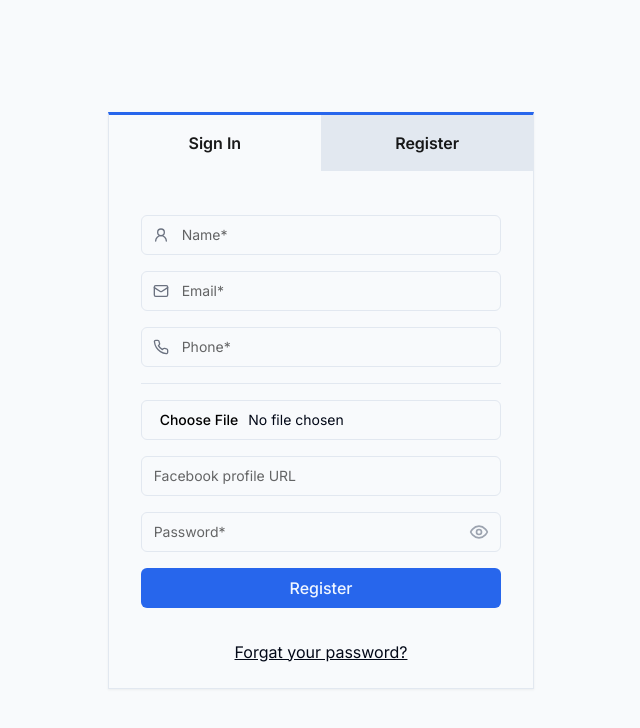
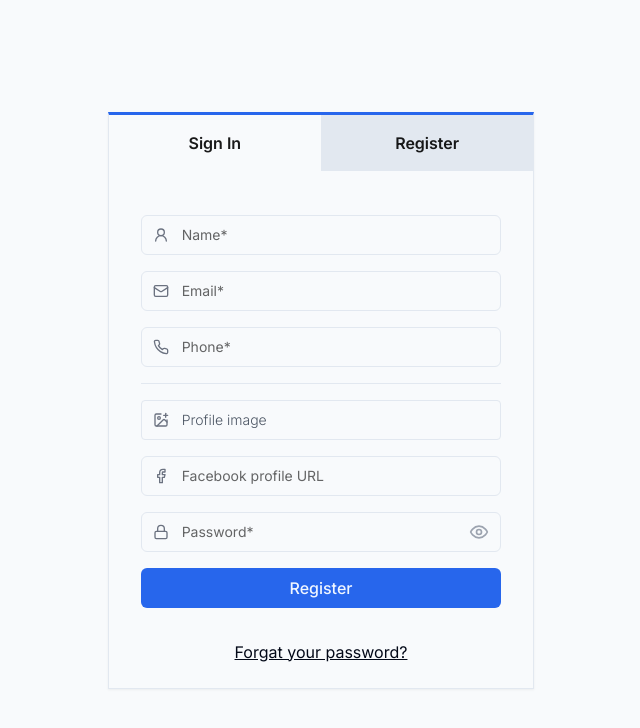
Before and after one commit to pm-rahman/Store-Management, a Next.js app: page /register in a window 1280 px wide. Shown: the top 728 px of the page, without its empty margins (319-959 px from the left). Built offline with nearby package versions, Linux system fonts and the light colour scheme.

Commit message:
refactor: sigin up from

```diff
--- a/src/app/(authentication)/register/component/SignupForm.js
+++ b/src/app/(authentication)/register/component/SignupForm.js
@@ -4,8 +4,10 @@ import SubmitButton from "@/components/SubmitButton";
 import TextInput from "@/components/TextInput";
 import { Form } from "@/components/ui/form";
 import { Separator } from "@/components/ui/separator";
+import UploadImage from "@/components/UploadImage";
 import { zodResolver } from "@hookform/resolvers/zod";
-import { Mail, Phone, UserRound } from "lucide-react";
+import { Facebook, Lock, Mail, Phone, UserRound } from "lucide-react";
+import React from "react";
 import { useForm } from "react-hook-form";
 import { z } from "zod";
 
@@ -18,6 +20,7 @@ const formSchema = z.object({
   password: z.string().min(6, "Min 6 length required!"),
 });
 export default function SignupForm() {
+  const [image, setImage] = React.useState({});
   const form = useForm({
     resolver: zodResolver(formSchema),
     defaultValues: {
@@ -66,23 +69,25 @@ export default function SignupForm() {
         />
         <Separator />
 
-        {/* Profile picture */}
-        <TextInput
-          form={form}
-          name="image"
-          placeholder="Profile picture"
-          type="file"
-        />
+        {/* Profile Picture */}
+        <UploadImage image={image} label="Profile image" setImage={setImage} />
+
         {/* Facebook profile url */}
         <TextInput
           form={form}
           name="facebook"
           placeholder="Facebook profile URL"
           type="url"
+          icon={<Facebook className="size-[16px] stroke-gray-500 fill-none " />}
         />
 
         {/* Password field */}
-        <PasswordInput name="password" form={form} placeholder="Password*" />
+        <PasswordInput
+          name="password"
+          form={form}
+          placeholder="Password*"
+          icon={<Lock className="size-[16px] stroke-gray-500" />}
+        />
 
         {/* Submit button */}
         <SubmitButton form={form} btnTitle="Register" />
--- a/src/app/(authentication)/sign-in/component/SigninForm.js
+++ b/src/app/(authentication)/sign-in/component/SigninForm.js
@@ -4,6 +4,7 @@ import SubmitButton from "@/components/SubmitButton";
 import TextInput from "@/components/TextInput";
 import { Form } from "@/components/ui/form";
 import { zodResolver } from "@hookform/resolvers/zod";
+import { Lock, UserRound } from "lucide-react";
 import React from "react";
 import { useForm } from "react-hook-form";
 import { z } from "zod";
@@ -32,12 +33,18 @@ export default function SigninForm() {
         className="space-y-4 p-8 mt-2"
       >
         {/* Text input */}
-        <TextInput form={form} name="name" placeholder="Enter name" />
+        <TextInput
+          form={form}
+          name="name"
+          placeholder="Enter name"
+          icon={<UserRound className="size-[16px] stroke-gray-500" />}
+        />
         {/* Password field */}
         <PasswordInput
           name="password"
           form={form}
           placeholder="Enter password"
+          icon={<Lock className="size-[16px] stroke-gray-500" />}
         />
         {/* Submit button */}
         <SubmitButton form={form} btnTitle="Sign In" />
--- a/src/components/PasswordInput.js
+++ b/src/components/PasswordInput.js
@@ -11,6 +11,7 @@ export default function PasswordInput({
   type,
   placeholder,
   className,
+  icon,
 }) {
   const [isShowPassword, setIsShowPassword] = React.useState(false);
   return (
@@ -18,7 +19,8 @@ export default function PasswordInput({
       control={form.control}
       name={name || "password"}
       render={({ field }) => (
-        <FormItem className="flex-1 space-y-1">
+        <FormItem className="flex-1 space-y-1 relative">
+          {icon && <span className="absolute top-3 left-3">{icon}</span>}
           <FormControl>
             <div className="flex-1 relative">
               <Input
@@ -27,6 +29,7 @@ export default function PasswordInput({
                 className={cn(
                   "bg-transparent placeholder:text-muted-foreground focus:shadow-sm ring-offset-0 text-[14px] focus-visible:ring-0 focus-visible:ring-transparent focus-visible:ring-offset-0",
                   className,
+                  icon && "pl-10",
                   form.formState.errors[name || "password"] &&
                     "border-destructive text-destructive"
                 )}
--- /dev/null
+++ b/src/components/UploadImage.js
@@ -0,0 +1,67 @@
+import { ImagePlus, Loader } from "lucide-react";
+import { Input } from "./ui/input";
+import { Label } from "./ui/label";
+import React from "react";
+import { useToast } from "./ui/use-toast";
+
+export default function UploadImage({ label, image, setImage }) {
+  const toast = useToast();
+  console.log("image:", image);
+  const [isLoading, setIsLoading] = React.useState(false);
+  const onChange = (e) => {
+    setIsLoading(true);
+    try {
+      const file = e.target.files[0];
+      if (file) {
+        const reader = new FileReader();
+        reader.onloadend = () => {
+          setImage({ name: file.name, url: reader.result });
+        };
+        reader.readAsDataURL(file);
+      }
+    } catch (error) {
+      console.log("error from uploading error:", error);
+      toast({
+        description: "Something went wrong!",
+      });
+    }
+    setIsLoading(false);
+  };
+  return (
+    <div className="relative h-10">
+      {!isLoading ? (
+        <ImagePlus className="absolute top-3 left-3 size-[16px] stroke-gray-500" />
+      ) : (
+        <Loader className="animate-spin absolute top-3 left-3 size-[16px] stroke-gray-500" />
+      )}
+      <div className="pl-10 cursor-pointer h-10 flex items-center rounded border">
+        {!isLoading ? (
+          !image?.url ? (
+            <Label
+              className="font-light text-gray-600 inline-block w-full"
+              htmlFor="image-upload"
+            >
+              {label || "Upload Image"}
+            </Label>
+          ) : (
+            <Label htmlFor='image-upload' className=" text-gray-800 inline-block w-full">
+              {image?.name}
+            </Label>
+          )
+        ) : (
+          <div className="flex items-center gap-1 font-light text-300 text-[14px]">
+            Uploading...
+          </div>
+        )}
+      </div>
+      <Input
+        type="file"
+        id="image-upload"
+        onChange={onChange}
+        className={
+          "hidden bg-transparent placeholder:text-muted-foreground focus:shadow-sm ring-offset-0 text-[14px] focus-visible:ring-0 focus-visible:ring-transparent focus-visible:ring-offset-0"
+        }
+      />
+    </div>
+  );
+}
```
